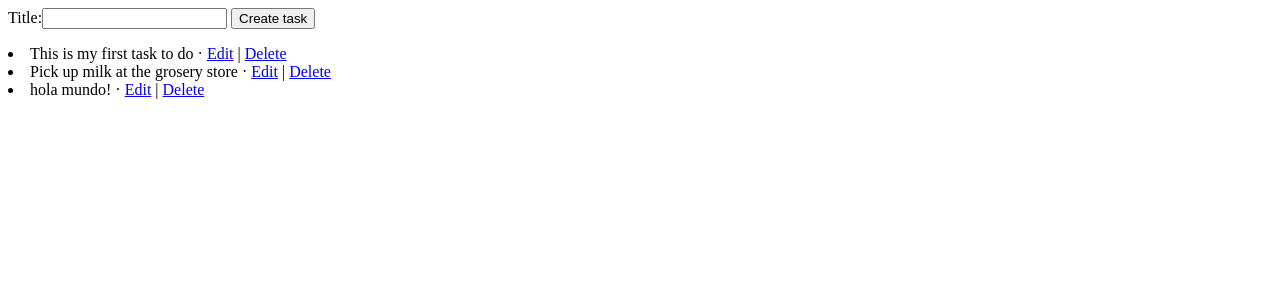
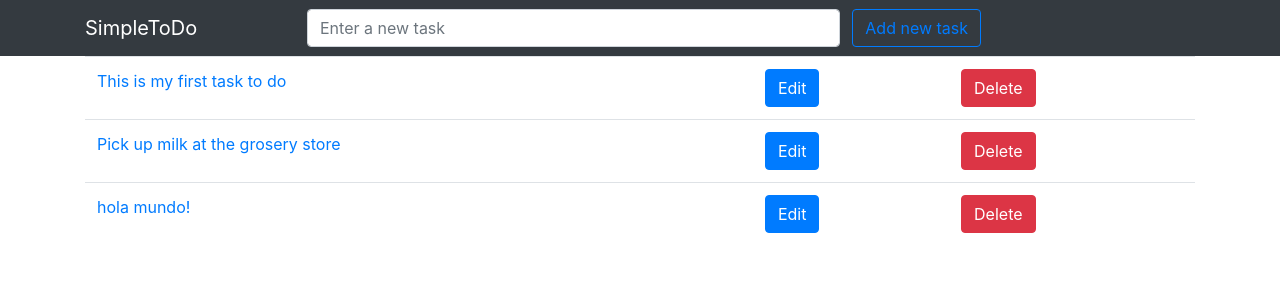
Before and after one commit to santidr/django-todo-app, a Django app: page / in a window 1280 px wide. Shown: the top 300 px of the page. Run offline with Django 3.2, Linux system fonts and the light colour scheme; data comes from the database, SQL or seed files in the repository; both versions use the stored data as it was after the commit; some libraries are stand-ins or nearby versions.

Commit message:
Bootstrap styling and new base.html template added

```diff
--- a/tasks/forms.py
+++ b/tasks/forms.py
@@ -6,3 +6,15 @@ class TaskForm(forms.ModelForm):
     class Meta:
         model = Task
         fields = ('title',)
+        labels = {
+            'title': False
+        }
+        widgets = {
+            'title': forms.TextInput(
+                attrs={
+                    'class': 'form-control mr-sm-2',
+                    'placeholder': 'Enter a new task',
+                    'style': 'width: 60%;',
+                }
+            )
+        }
--- /dev/null
+++ b/templates/base.html
@@ -0,0 +1,36 @@
+<!DOCTYPE html>
+<html lang="en">
+<head>
+    <meta charset="UTF-8">
+    <meta name="viewport" content="width=device-width, initial-scale=1.0">
+    <title>ToDo app</title>
+    <link rel="stylesheet" href="https://stackpath.bootstrapcdn.com/bootstrap/4.4.1/css/bootstrap.min.css" integrity="sha384-Vkoo8x4CGsO3+Hhxv8T/Q5PaXtkKtu6ug5TOeNV6gBiFeWPGFN9MuhOf23Q9Ifjh" crossorigin="anonymous">
+</head>
+<body>
+    {% block header %}
+    <header>
+        <nav class="navbar navbar-dark bg-dark">
+            <div class="container">
+                <a class="navbar-brand" href="{% url 'home' %}">SimpleToDo</a>
+
+                <form class="form-inline" method="post" style="width: 80%; display: inline-block;">
+                    {% csrf_token %}
+                    {{ form }}
+                    <button class="btn btn-outline-primary my-2 my-sm-0" type="submit">Add new task</button>
+                </form>
+            </div>
+        </nav>
+    </header>
+    {% endblock header %}
+
+    <main class="container">
+        {% block content %}
+        {% endblock content %}
+    </main>
+
+
+    <script src="https://code.jquery.com/jquery-3.4.1.slim.min.js" integrity="sha384-J6qa4849blE2+poT4WnyKhv5vZF5SrPo0iEjwBvKU7imGFAV0wwj1yYfoRSJoZ+n" crossorigin="anonymous"></script>
+    <script src="https://cdn.jsdelivr.net/npm/popper.js@1.16.0/dist/umd/popper.min.js" integrity="sha384-Q6E9RHvbIyZFJoft+2mJbHaEWldlvI9IOYy5n3zV9zzTtmI3UksdQRVvoxMfooAo" crossorigin="anonymous"></script>
+    <script src="https://stackpath.bootstrapcdn.com/bootstrap/4.4.1/js/bootstrap.min.js" integrity="sha384-wfSDF2E50Y2D1uUdj0O3uMBJnjuUD4Ih7YwaYd1iqfktj0Uod8GCExl3Og8ifwB6" crossorigin="anonymous"></script>
+</body>
+</html>
--- a/templates/tasks/tasks_list.html
+++ b/templates/tasks/tasks_list.html
@@ -1,13 +1,19 @@
-<form method="post">
-    {% csrf_token %}
-    {{ form }}
-    <input type="submit" value="Create task">
-</form>
+{% extends '../base.html' %}
 
-{% for task in tasks_list %}
-    <li>
-        {{ task.title }} &middot;
-        <a href="{% url 'task_edit' task.pk %}">Edit</a> |
-        <a href="{% url 'task_delete' task.pk %}">Delete</a>
-    </li>
-{% endfor %}
+{% block content %}
+<table class="table">
+    <tbody>
+        {% for task in tasks_list %}
+        <tr>
+          <td><a href="#" style="display: block;">{{ task.title }}</a></td>
+          <td>
+              <a class="btn btn-primary" href="{% url 'task_edit' task.pk %}">Edit</a>
+          </td>
+          <td>
+              <a class="btn btn-danger" href="{% url 'task_delete' task.pk %}">Delete</a>
+          </td>
+        </tr>
+        {% endfor %}
+      </tbody>
+</table>
+{% endblock %}
```
Also changed, not shown: templates/tasks/task_delete.html (+10 -3 lines), templates/tasks/task_edit.html (+9 -2 lines), db.sqlite3.
